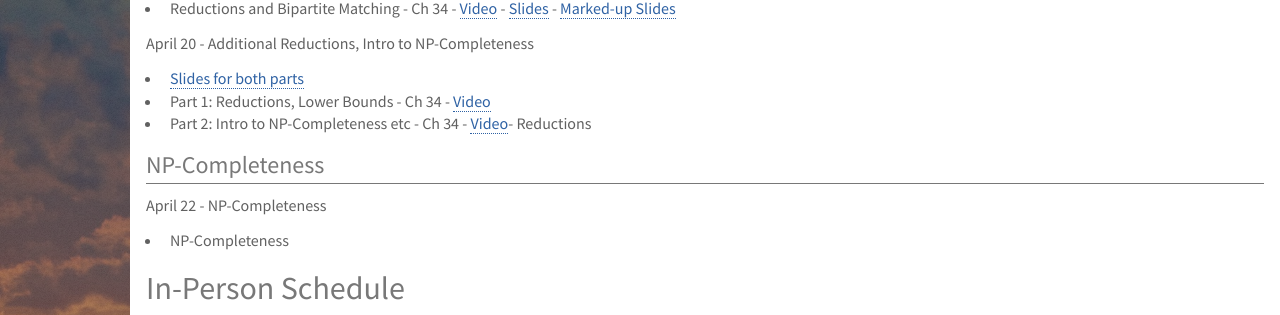
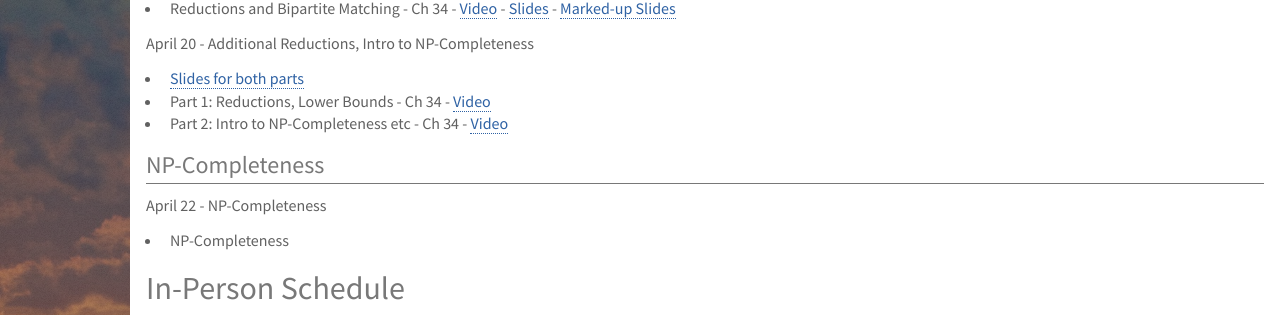
Before and after one commit to deternitydx/uvacs4102, a Jekyll site: the page built from schedule.md, in a window 1280 px wide and 900 px high, scrolled down 1262 px. Shown: the part 147-462 px from the top of the window. Built offline with Jekyll 4.4.1, drawn with Linux system fonts in a browser that asks for light colours; nearby versions of some CDN libraries; library files that are not in the unit come from our copies.

Commit message:
slides and lecture video for April 20 -- fixed typo

```diff
--- a/schedule.md
+++ b/schedule.md
@@ -77,7 +77,7 @@ April 20 - Additional Reductions, Intro to NP-Completeness
 
 - [Slides for both parts](lectures/L24.pdf)
 - Part 1: Reductions, Lower Bounds - Ch 34 - [Video](https://uva.hosted.panopto.com/Panopto/Pages/Viewer.aspx?id=b4d36522-a9dc-402a-ab78-aba3010b5ac8)
-- Part 2: Intro to NP-Completeness etc - Ch 34 - [Video](https://uva.hosted.panopto.com/Panopto/Pages/Viewer.aspx?id=c8c96a97-dd76-44a2-812d-aba30116f141)- Reductions
+- Part 2: Intro to NP-Completeness etc - Ch 34 - [Video](https://uva.hosted.panopto.com/Panopto/Pages/Viewer.aspx?id=c8c96a97-dd76-44a2-812d-aba30116f141)
 
 
 ## NP-Completeness
```
